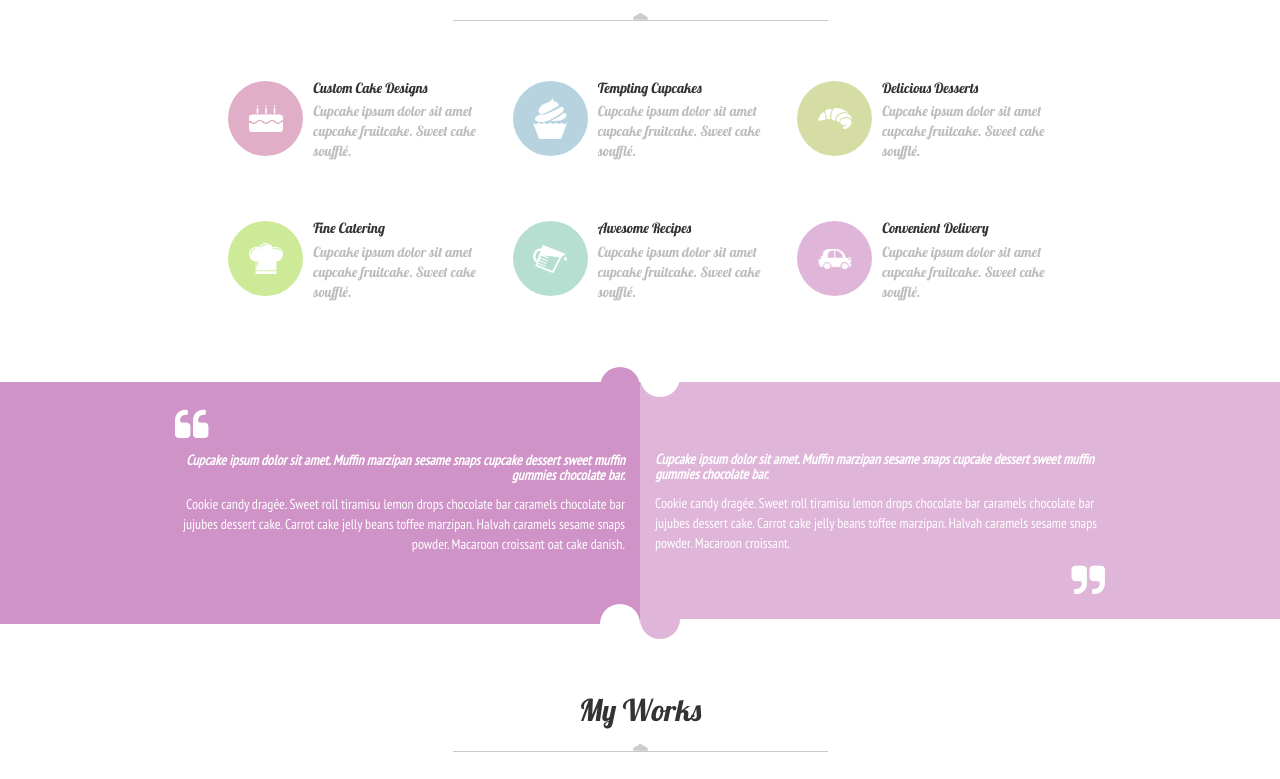
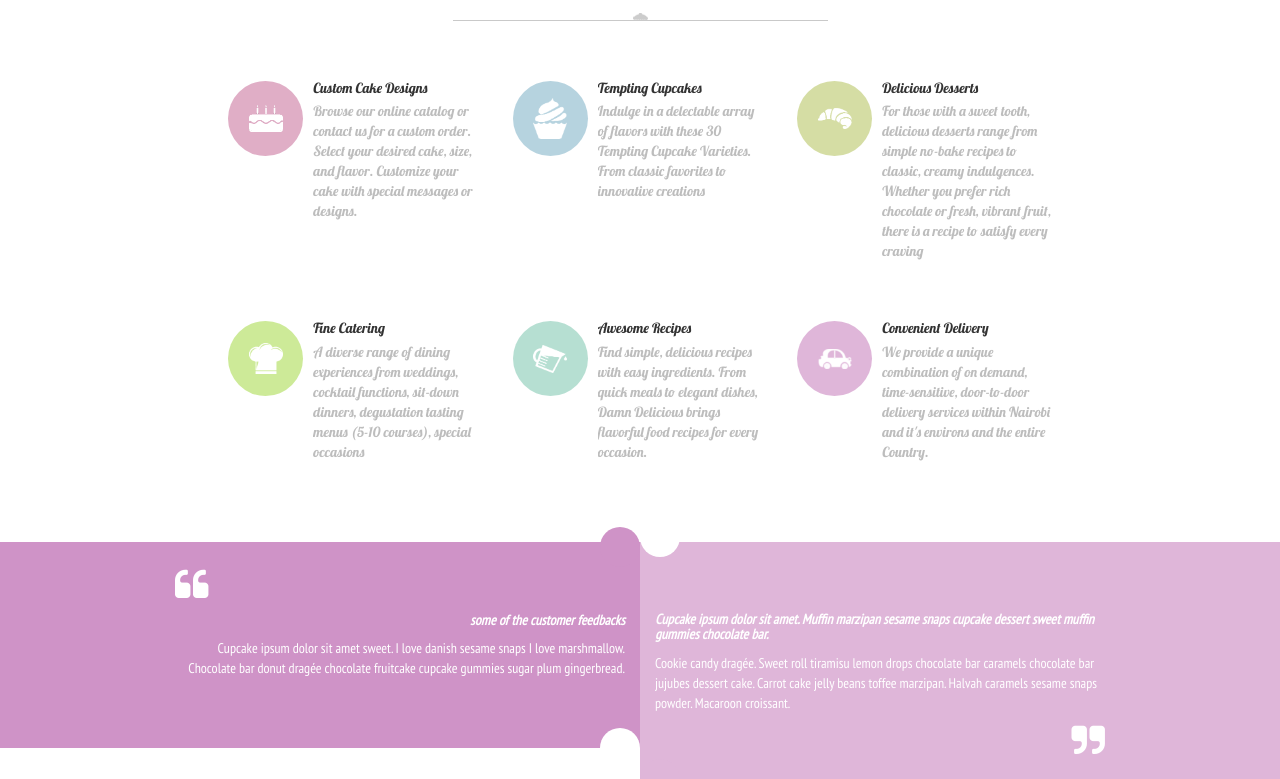
Before and after one commit to Mariga123/sweetcake-vendors, a plain HTML site: page index.html in a window 1280 px wide. Shown: the part 721-1500 px from the top of the page. Drawn offline with Linux system fonts and the light colour scheme; some packages are replaced by stand-ins of ours.

```diff
--- a/index.html
+++ b/index.html
@@ -62,8 +62,7 @@
                             </p>
                         </div>
                         <div class="col-md-6 col-md-offset-3">
-                            <p class="sub-banner-text">Cupcake ipsum dolor sit amet marzipan. Oat cake sweet roll fruitcake. Gummi bears chocolate bar
-                                carrot cake sweet roll candy canes.</p>
+                            <p class="sub-banner-text">A taste of royal to a design of your choice.</p>
                         </div>
                     </section>
                 </div>
@@ -91,7 +90,7 @@
                                     </div>
                                     <div class="media-body">
                                         <h5 class="media-heading">Custom Cake Designs</h5>
-                                        <span class="services-text">Cupcake ipsum dolor sit amet cupcake fruitcake. Sweet cake soufflé.</span>
+                                        <span class="services-text">Browse our online catalog or contact us for a custom order. Select your desired cake, size, and flavor. Customize your cake with special messages or designs.</span>
                                     </div>
                                 </div>
                             </div>
@@ -104,7 +103,7 @@
                                     </div>
                                     <div class="media-body">
                                         <h5 class="media-heading">Tempting Cupcakes</h5>
-                                        <span class="services-text">Cupcake ipsum dolor sit amet cupcake fruitcake. Sweet cake soufflé.</span>
+                                        <span class="services-text">Indulge in a delectable array of flavors with these 30 Tempting Cupcake Varieties. From classic favorites to innovative creations</span>
                                     </div>
                                 </div>
                             </div>
@@ -117,7 +116,8 @@
                                     </div>
                                     <div class="media-body">
                                         <h5 class="media-heading">Delicious Desserts</h5>
-                                        <span class="services-text">Cupcake ipsum dolor sit amet cupcake fruitcake. Sweet cake soufflé.</span>
+                                        <span class="services-text">
+For those with a sweet tooth, delicious desserts range from simple no-bake recipes to classic, creamy indulgences. Whether you prefer rich chocolate or fresh, vibrant fruit, there is a recipe to satisfy every craving</span>
                                     </div>
                                 </div>
                             </div>
@@ -136,7 +136,7 @@
                                     </div>
                                     <div class="media-body">
                                         <h5 class="media-heading">Fine Catering</h5>
-                                        <span class="services-text">Cupcake ipsum dolor sit amet cupcake fruitcake. Sweet cake soufflé.</span>
+                                        <span class="services-text">A diverse range of dining experiences from weddings, cocktail functions, sit-down dinners, degustation tasting menus (5-10 courses), special occasions</span>
                                     </div>
                                 </div>
                             </div>
@@ -149,7 +149,7 @@
                                     </div>
                                     <div class="media-body">
                                         <h5 class="media-heading">Awesome Recipes</h5>
-                                        <span class="services-text">Cupcake ipsum dolor sit amet cupcake fruitcake. Sweet cake soufflé.</span>
+                                        <span class="services-text">Find simple, delicious recipes with easy ingredients. From quick meals to elegant dishes, Damn Delicious brings flavorful food recipes for every occasion.</span>
                                     </div>
                                 </div>
                             </div>
@@ -162,7 +162,7 @@
                                     </div>
                                     <div class="media-body">
                                         <h5 class="media-heading">Convenient Delivery</h5>
-                                        <span class="services-text">Cupcake ipsum dolor sit amet cupcake fruitcake. Sweet cake soufflé.</span>
+                                        <span class="services-text">We provide a unique combination of on demand, time-sensitive, door-to-door delivery services within Nairobi and it's environs and the entire Country.</span>
                                     </div>
                                 </div>
                             </div>
@@ -180,11 +180,8 @@
                 <div class="row">
                     <div class="col-md-9 col-md-offset-3">
                         <h1><i class="fa fa-quote-left" aria-hidden="true"></i></h1>
-                        <h5>Cupcake ipsum dolor sit amet. Muffin marzipan sesame snaps cupcake dessert sweet muffin gummies chocolate
-                            bar. </h5>
-                        <p> Cookie candy dragée. Sweet roll tiramisu lemon drops chocolate bar caramels chocolate bar jujubes
-                            dessert cake. Carrot cake jelly beans toffee marzipan. Halvah caramels sesame snaps powder. Macaroon
-                            croissant oat cake danish.
+                        <h5>some of the customer feedbacks </h5>
+                        <p> Cupcake ipsum dolor sit amet sweet. I love danish sesame snaps I love marshmallow. Chocolate bar donut dragée chocolate fruitcake cupcake gummies sugar plum gingerbread.
                         </p>
                     </div>
                 </div>
@@ -660,35 +657,35 @@
 
                                     <div class="col-md-5 skill-bars">
                                         <div class="row">
-                                            <h4>CUPCAKE IPSUM DOLOR SIT</h4>
+                                            <h4>Strawberry filled cupcakes</h4>
                                             <div class="outer-bar">
                                                 <div class="inner-bar1"></div>
                                             </div>
                                             <img src="assets/minicircle.png" alt="check" class="minicheck">
                                         </div>
                                         <div class="row">
-                                            <h4>CUPCAKE IPSUM DOLOR SIT</h4>
+                                            <h4>Red velvet cupcakes</h4>
                                             <div class="outer-bar">
                                                 <div class="inner-bar2"></div>
                                             </div>
                                             <img src="assets/minicircle.png" alt="check" class="minicheck">
                                         </div>
                                         <div class="row">
-                                            <h4>CUPCAKE IPSUM DOLOR SIT</h4>
+                                            <h4>Chocolate cupcake</h4>
                                             <div class="outer-bar">
                                                 <div class="inner-bar3"></div>
                                             </div>
                                             <img src="assets/minicircle.png" alt="check" class="minicheck">
                                         </div>
                                         <div class="row">
-                                            <h4>CUPCAKE IPSUM DOLOR SIT</h4>
+                                            <h4>Lemon Cupcakes</h4>
                                             <div class="outer-bar">
                                                 <div class="inner-bar4"></div>
                                             </div>
                                             <img src="assets/minicircle.png" alt="check" class="minicheck">
                                         </div>
                                         <div class="row">
-                                            <h4>CUPCAKE IPSUM DOLOR SIT</h4>
+                                            <h4>Salted caramel cupcakes</h4>
                                             <div class="outer-bar">
                                                 <div class="inner-bar5"></div>
                                             </div>
```
